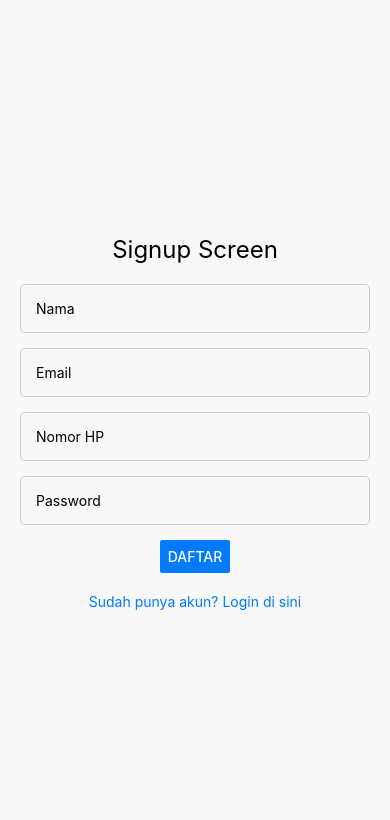
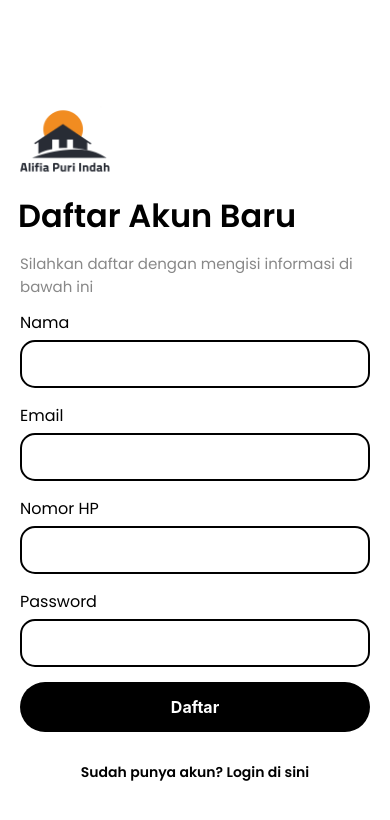
Before and after one commit to ilhamsyarief21/AlifiaPuriIndah, a React Native app: screen /Signup in a window 390 px wide. Shown: the top 820 px of the page. Built offline with nearby package versions, Linux system fonts and the light colour scheme.

Commit message:
update sign up

```diff
--- a/screens/SignupScreen.js
+++ b/screens/SignupScreen.js
@@ -1,63 +1,77 @@
-// screens/SignupScreen.js
 import React, { useState } from 'react';
-import { View, Button, Text, StyleSheet, TextInput, TouchableOpacity } from 'react-native';
-import DateTimePicker from '@react-native-community/datetimepicker'; // Pastikan untuk menginstal paket ini
+import { View, Text, TextInput, StyleSheet, TouchableOpacity, Image } from 'react-native';
 
 const SignupScreen = ({ navigation }) => {
   const [name, setName] = useState('');
   const [email, setEmail] = useState('');
   const [phoneNumber, setPhoneNumber] = useState('');
   const [password, setPassword] = useState('');
-  const [dob, setDob] = useState(new Date());
-  const [showDatePicker, setShowDatePicker] = useState(false);
-
-  const handleDateChange = (event, selectedDate) => {
-    const currentDate = selectedDate || dob;
-    setShowDatePicker(false);
-    setDob(currentDate);
-  };
 
   return (
     <View style={styles.container}>
-      <Text style={styles.title}>Signup Screen</Text>
+      {/* Logo at the top */}
+      <Image
+        source={require('../assets/Logo.png')} // Make sure the path is correct
+        style={styles.logo}
+        resizeMode="contain"
+      />
+
+      {/* Welcome and Instruction Text */}
+      <Text style={styles.welcomeText}>Daftar Akun Baru</Text>
+      <Text style={styles.instructionText}>Silahkan daftar dengan mengisi informasi di bawah ini</Text>
+
+      {/* Name Input with Label */}
+      <View style={styles.inputContainer}>
+        <Text style={styles.inputLabel}>Nama</Text>
         <TextInput
           style={styles.input}
-        placeholder="Nama"
           value={name}
           onChangeText={setName}
         />
+      </View>
+
+      {/* Email Input with Label */}
+      <View style={styles.inputContainer}>
+        <Text style={styles.inputLabel}>Email</Text>
         <TextInput
           style={styles.input}
-        placeholder="Email"
           value={email}
           onChangeText={setEmail}
           keyboardType="email-address"
         />
+      </View>
+
+      {/* Phone Number Input with Label */}
+      <View style={styles.inputContainer}>
+        <Text style={styles.inputLabel}>Nomor HP</Text>
         <TextInput
           style={styles.input}
-        placeholder="Nomor HP"
           value={phoneNumber}
           onChangeText={setPhoneNumber}
           keyboardType="phone-pad"
         />
+      </View>
+
+      {/* Password Input with Label */}
+      <View style={styles.inputContainer}>
+        <Text style={styles.inputLabel}>Password</Text>
         <TextInput
           style={styles.input}
-        placeholder="Password"
           value={password}
           onChangeText={setPassword}
           secureTextEntry
         />
+      </View>
 
-      <Button
-        title="Daftar"
-        onPress={() => {
-          // Implement signup logic here
-          console.log("Signup pressed with", { name, email, phoneNumber, password, dob });
-          // Navigate to Login screen after signup
+      {/* Signup Button */}
+      <TouchableOpacity style={styles.signupButton} onPress={() => {
+        console.log("Signup pressed with", { name, email, phoneNumber, password });
         navigation.navigate('Login');
-        }}
-        color="#007BFF"
-      />
+      }}>
+        <Text style={styles.signupButtonText}>Daftar</Text>
+      </TouchableOpacity>
+
+      {/* Navigate to Login */}
       <TouchableOpacity style={styles.loginButton} onPress={() => navigation.navigate('Login')}>
         <Text style={styles.loginButtonText}>Sudah punya akun? Login di sini</Text>
       </TouchableOpacity>
@@ -69,38 +83,67 @@ const styles = StyleSheet.create({
   container: {
     flex: 1,
     justifyContent: 'center',
-    alignItems: 'center',
     padding: 20,
-    backgroundColor: '#f8f8f8', // Optional: Background color
+    backgroundColor: '#fff',
   },
-  title: {
-    fontSize: 24,
-    marginBottom: 20,
+  logo: {
+    width: 150,
+    height: 130,
+    top: 25,
+    right: 30,
+  },
+  welcomeText: {
+    fontSize: 32,
+    fontFamily: 'Poppins-SemiBold',
+    marginBottom: 12,
+    textAlign: 'left',
+    right: 2,
+  },
+  instructionText: {
+    fontSize: 15,
+    marginBottom: 12,
+    textAlign: 'left',
+    color: '#888',
+    fontFamily: 'Poppins-Regular'
+  },
+  inputContainer: {
+    width: '100%',
+    marginBottom: 15,
+  },
+  inputLabel: {
+    fontSize: 16,
+    marginBottom: 5,
+    color: '#000',
+    fontFamily: 'Poppins-Regular'
   },
   input: {
     width: '100%',
-    padding: 15,
-    marginBottom: 15,
-    borderWidth: 1,
-    borderColor: '#ccc',
-    borderRadius: 5,
+    padding: 12,
+    borderWidth: 2,
+    borderColor: '#000',
+    borderRadius: 15,
+    fontSize: 16,
   },
-  datePickerText: {
+  signupButton: {
     width: '100%',
-    padding: 15,
-    marginBottom: 15,
-    borderWidth: 1,
-    borderColor: '#ccc',
-    borderRadius: 5,
-    textAlign: 'center',
-    color: '#999',
+    backgroundColor: '#000',
+    paddingVertical: 15,
+    borderRadius: 30,
+    alignItems: 'center',
+    marginBottom: 20,
+  },
+  signupButtonText: {
+    color: '#fff',
+    fontSize: 16,
+    fontWeight: 'bold',
   },
   loginButton: {
-    marginTop: 20,
+    marginTop: 10,
   },
   loginButtonText: {
-    color: '#007BFF',
+    color: '#000',
     textAlign: 'center',
+    fontFamily: 'Poppins-SemiBold'
   },
 });
 
```
Lines whose indentation alone changed are shown as unchanged.
